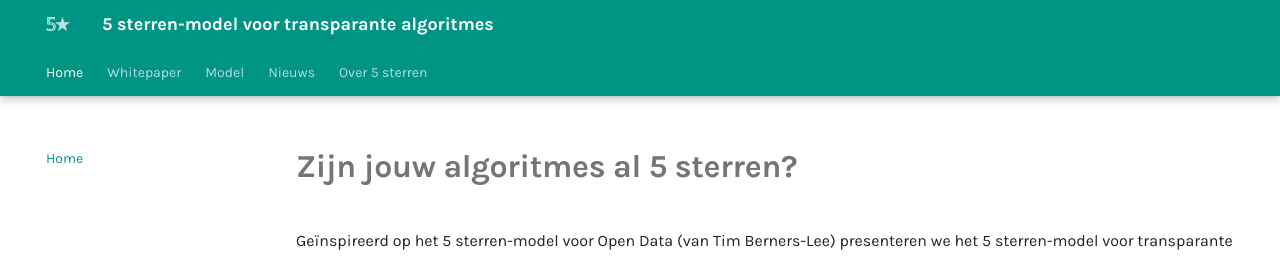
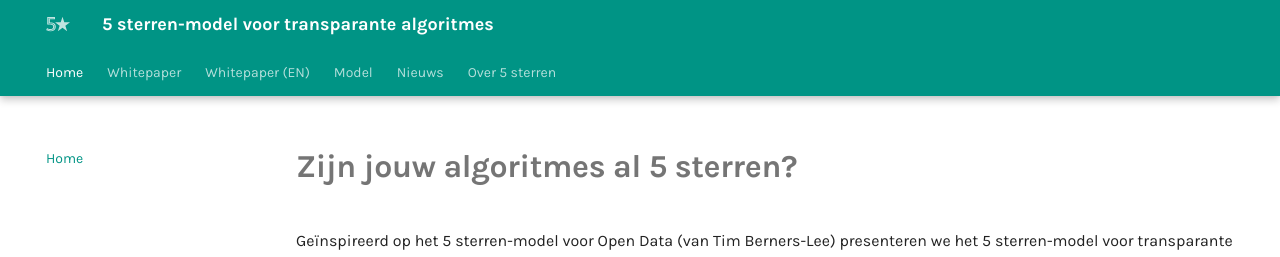
Before and after one commit to thegreenland/5-sterren-toolkit, an MkDocs documentation site: the page built from docs/index.md, in a window 1280 px wide. Shown: the top 257 px of the page. Built offline with MkDocs 1.6.1 and Material for MkDocs 9.7.7, drawn with Linux system fonts in a browser that asks for light colours.

Commit message:
Update mkdocs.yml

```diff
--- a/mkdocs.yml
+++ b/mkdocs.yml
@@ -20,6 +20,7 @@ theme:
 nav:
   - Home: index.md
   - Whitepaper: whitepaper.md
+  - Whitepaper (EN): whitepaper(EN).md
   - Model: model.md
   - Nieuws:
     - blog/index.md
```
